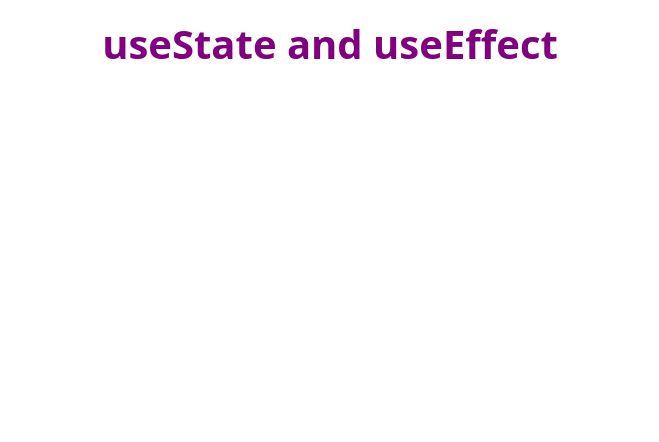
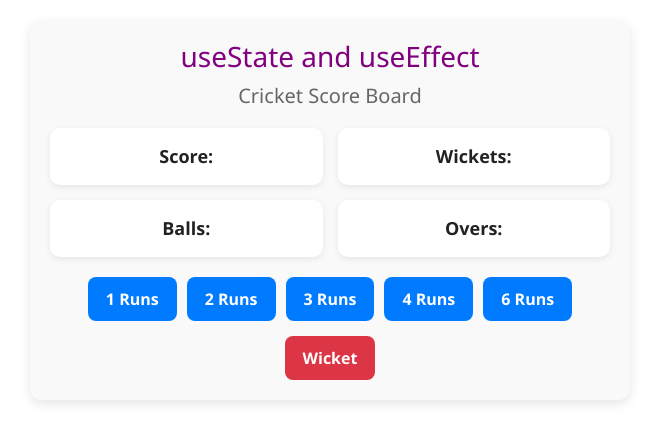
Before and after one commit to sangeethaarasu01-bot/Learning-Project, a Next.js app: page /play in a window 1280 px wide. Shown: the top 442 px of the page, without its empty margins (310-969 px from the left). Built offline with nearby package versions, Linux system fonts and the light colour scheme.

Commit message:
UI implementation is done for play page

```diff
--- a/src/app/css/play.css
+++ b/src/app/css/play.css
@@ -1,7 +1,83 @@
-.title{
-    /* font-size: 32px; */
-    font-weight: bold;
-    text-align: center;
-    margin: 20px 0;
-    color: purple;
+.scoreboard {
+  max-width: 600px;
+  margin: 20px auto;
+  padding: 20px;
+  background: #f9f9f9;
+  border-radius: 12px;
+  box-shadow: 0 4px 12px rgba(0,0,0,0.1);
+  text-align: center;
+  font-family: 'Segoe UI', Tahoma, Geneva, Verdana, sans-serif;
 }
+
+.title {
+  font-size: 28px;
+  margin-bottom: 10px;
+  color: purple;
+}
+
+.sub_title {
+  font-size: 20px;
+  margin-bottom: 20px;
+  color: #666;
+}
+
+.stats {
+  display: grid;
+  grid-template-columns: 1fr 1fr;
+  gap: 15px;
+}
+
+.stat-box {
+  background: #fff;
+  padding: 15px;
+  border-radius: 10px;
+  font-size: 18px;
+  font-weight: bold;
+  color: #222;
+  box-shadow: 0 2px 6px rgba(0,0,0,0.08);
+  transition: transform 0.2s ease;
+}
+
+.stat-box:hover {
+  transform: translateY(-3px);
+}
+
+.action {
+  display: flex;
+  flex-wrap: wrap;
+  gap: 10px;
+  margin-top: 20px;
+  justify-content: center;
+}
+
+.action button,
+.wicket button {
+  padding: 10px 18px;
+  border: none;
+  border-radius: 8px;
+  font-size: 16px;
+  font-weight: bold;
+  cursor: pointer;
+  transition: transform 0.2s, background 0.2s;
+}
+
+.action button {
+  background: #007bff;
+  color: white;
+}
+
+.action button:hover {
+  background: #0056b3;
+  transform: translateY(-2px);
+}
+
+.wicket button {
+  background: #dc3545;
+  color: white;
+  margin-top: 15px;
+}
+
+.wicket button:hover {
+  background: #a71d2a;
+  transform: translateY(-2px);
+}
--- a/src/app/play/page.tsx
+++ b/src/app/play/page.tsx
@@ -1,13 +1,28 @@
 import React from 'react';
-import '../css/play.css'
+import '../css/play.css';
 
 const PlayComponent = () => {
   return (
-    <div>
-        <h1 className='title'>useState and useEffect </h1>
+    <div className="scoreboard">
+      <h1 className="title">useState and useEffect</h1>
+      <h3 className="sub_title">Cricket Score Board</h3>
 
+      <div className="stats">
+        <div className="stat-box"> Score: </div>
+        <div className="stat-box"> Wickets: </div>
+        <div className="stat-box"> Balls: </div>
+        <div className="stat-box"> Overs: </div>
+      </div>
+      <div className='action'>
+        <button>1 Runs</button>
+        <button>2 Runs</button>
+        <button>3 Runs</button>
+        <button>4 Runs</button>
+        <button>6 Runs</button>
+      </div>
+        <div className='wicket'><button>Wicket</button></div>
     </div>
-  )
-}
+  );
+};
 
-export default PlayComponent
+export default PlayComponent;
```
